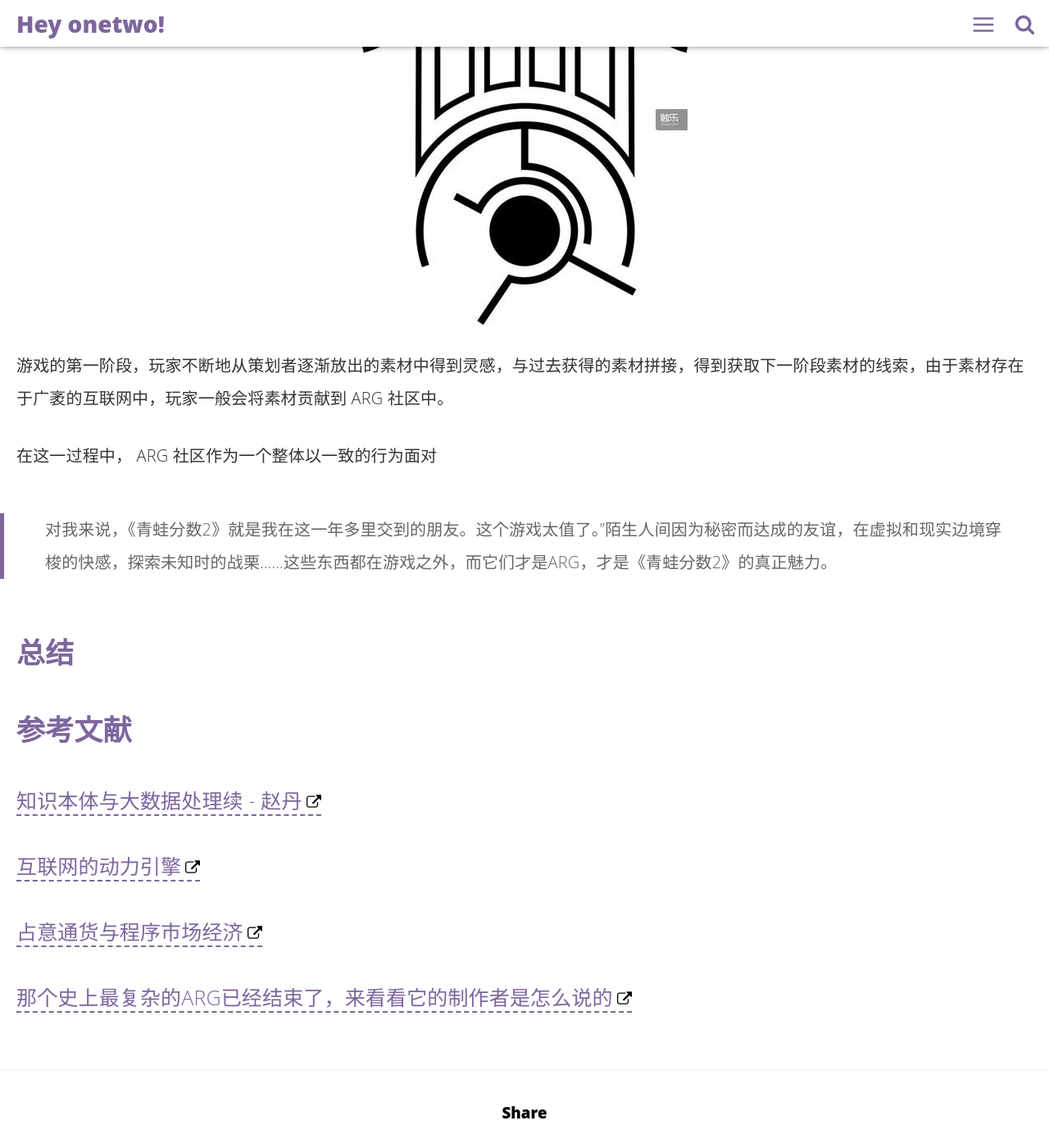
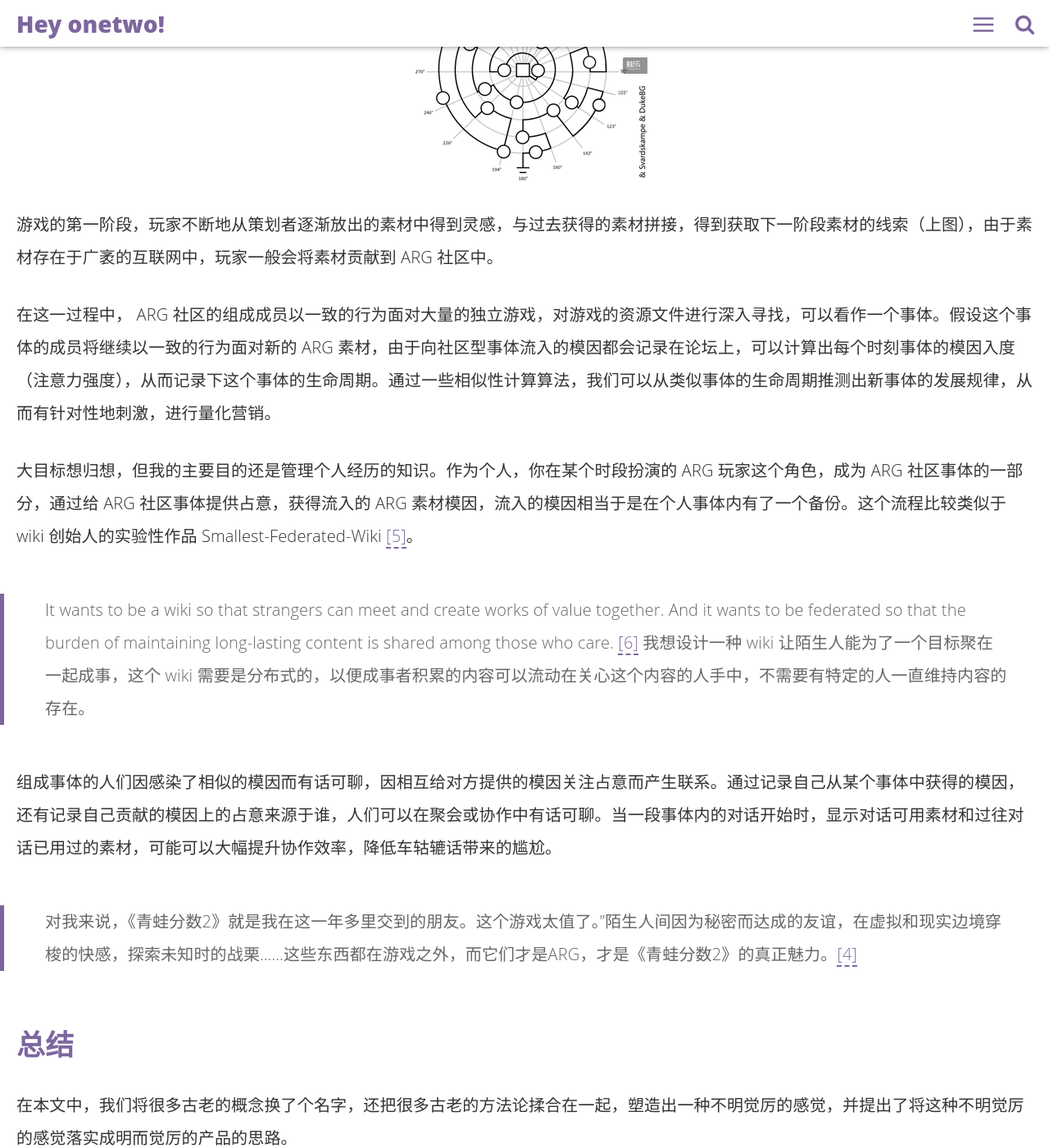
Before and after one commit to linonetwo/linonetwo.github.io, a Jekyll site: the page built from _posts/2017-02-03-处理人格的边界.md, in a window 1280 px wide and 1400 px high, scrolled down 5304 px. Shown: the whole window at 82% size. Built offline with Jekyll 4.4.1, drawn with Linux system fonts in a browser that asks for light colours; comment, search, counter and statistics services are not loaded; some of the changed text lies outside the part shown.

Commit message:
paragraph

```diff
--- a/_posts/2017-02-03-处理人格的边界.md
+++ b/_posts/2017-02-03-处理人格的边界.md
@@ -64,21 +64,32 @@ Palantir 可以从添加的文档中抽取实体和事件，方便使用者搜
 
 「模因」：*由事体间的历史消息组合成的新消息*
 
-「历史消息」描述了复制，「组合」描述了变异，「新消息」描述了传播。这样的定义兼顾了模因在人们心中的可爱模样，也方便了计量，以组合形式搭建的对象一般可以看作是一棵组件树，量化每个组件后一次深度优先搜索即可算出信息的模因量。
+「历史消息」描述了复制，「组合」描述了变异，「新消息」描述了传播。这样的定义兼顾了模因在人们心中的可爱模样，也方便了计量，以组合形式搭建的对象一般可以看作是一棵组件树，量化每个组件后一次深度优先搜索即可算出信息的模因量，虽然由于语用的复杂性，模因量可能不是一个标量。
 
 ## ARG：青蛙分数2
 
 著名高脑洞游戏《青蛙分数》的作者策划了一次替代现实游戏（Alternate Reality Game），被认为是《青蛙分数》续作《青蛙分数2》，这个游戏之所以归类为替代现实，是因为它以一系列隐藏在真实存在的独立游戏中的素材为支点架起了一个虚构的宏大设定（时空旅行者、反抗军等详情请看参考文献）[[4]](#4)，游戏相当于给现实世界增加了一个虚拟的覆盖层，玩家与覆盖层的交互能影响现实，从覆盖现实的角度上看它类似于增强现实（Augmented Reality），事实上 AR 可以是构造 ARG 的手段之一。
 
-![支起替代现实的第一个素材 the eye](https://github.com/linonetwo/linonetwo.github.io/raw/master/assets/img/posts/%E4%BA%8B%E4%BD%93/the%20eye.jpg)
+![素材拼接的结果 the big picture](https://github.com/linonetwo/linonetwo.github.io/raw/master/assets/img/posts/%E4%BA%8B%E4%BD%93/the%20big%20picture.png)
 
-游戏的第一阶段，玩家不断地从策划者逐渐放出的素材中得到灵感，与过去获得的素材拼接，得到获取下一阶段素材的线索，由于素材存在于广袤的互联网中，玩家一般会将素材贡献到 ARG 社区中。
+游戏的第一阶段，玩家不断地从策划者逐渐放出的素材中得到灵感，与过去获得的素材拼接，得到获取下一阶段素材的线索（上图），由于素材存在于广袤的互联网中，玩家一般会将素材贡献到 ARG 社区中。
 
-在这一过程中， ARG 社区作为一个整体以一致的行为面对
+在这一过程中， ARG 社区的组成成员以一致的行为面对大量的独立游戏，对游戏的资源文件进行深入寻找，可以看作一个事体。假设这个事体的成员将继续以一致的行为面对新的 ARG 素材，由于向社区型事体流入的模因都会记录在论坛上，可以计算出每个时刻事体的模因入度（注意力强度），从而记录下这个事体的生命周期。通过一些相似性计算算法，我们可以从类似事体的生命周期推测出新事体的发展规律，从而有针对性地刺激，进行量化营销。
 
-> 对我来说，《青蛙分数2》就是我在这一年多里交到的朋友。这个游戏太值了。”陌生人间因为秘密而达成的友谊，在虚拟和现实边境穿梭的快感，探索未知时的战栗……这些东西都在游戏之外，而它们才是ARG，才是《青蛙分数2》的真正魅力。
+大目标想归想，但我的主要目的还是管理个人经历的知识。作为个人，你在某个时段扮演的 ARG 玩家这个角色，成为 ARG 社区事体的一部分，通过给 ARG 社区事体提供占意，获得流入的 ARG 素材模因，流入的模因相当于是在个人事体内有了一个备份。这个流程比较类似于 wiki 创始人的实验性作品 Smallest-Federated-Wiki [[5]](#5)。
+
+> It wants to be a wiki so that strangers can meet and create works of value together. And it wants to be federated so that the burden of maintaining long-lasting content is shared among those who care. [[6]](#6)
+> 我想设计一种 wiki 让陌生人能为了一个目标聚在一起成事，这个 wiki 需要是分布式的，以便成事者积累的内容可以流动在关心这个内容的人手中，不需要有特定的人一直维持内容的存在。
+
+组成事体的人们因感染了相似的模因而有话可聊，因相互给对方提供的模因关注占意而产生联系。通过记录自己从某个事体中获得的模因，还有记录自己贡献的模因上的占意来源于谁，人们可以在聚会或协作中有话可聊。当一段事体内的对话开始时，显示对话可用素材和过往对话已用过的素材，可能可以大幅提升协作效率，降低车轱辘话带来的尴尬。
+
+> 对我来说，《青蛙分数2》就是我在这一年多里交到的朋友。这个游戏太值了。”陌生人间因为秘密而达成的友谊，在虚拟和现实边境穿梭的快感，探索未知时的战栗……这些东西都在游戏之外，而它们才是ARG，才是《青蛙分数2》的真正魅力。[[4]](#4)
 
 ## 总结
+
+在本文中，我们将很多古老的概念换了个名字，还把很多古老的方法论揉合在一起，塑造出一种不明觉厉的感觉，并提出了将这种不明觉厉的感觉落实成明而觉厉的产品的思路。
+
+通过一个较为简单的模型，我们可以存储人生中与各种素材相遇的语境，以及利用素材的语境，提高利用素材扯淡的水平，还能避免由于健忘对一个人用同一个素材装两次逼，具有较高的装逼价值。
 
 ## 参考文献
 
@@ -89,3 +100,7 @@ Palantir 可以从添加的文档中抽取实体和事件，方便使用者搜
 ### [<span id="3">占意通货与程序市场经济</span>](http://wiki.swarma.net/index.php/%E8%B5%B0%E8%BF%912050%E5%86%85%E5%AE%B9%E6%9B%B4%E6%96%B0#.E5.8D.A0.E6.84.8F.E9.80.9A.E8.B4.A7.E4.B8.8E.E7.A8.8B.E5.BA.8F.E5.B8.82.E5.9C.BA.E7.BB.8F.E6.B5.8E)
 
 ### [<span id="4">那个史上最复杂的ARG已经结束了，来看看它的制作者是怎么说的</span>](http://www.chuapp.com/article/281840.html)
+
+### [<span id="5">Smallest-Federated-Wiki Demo</span>](http://fed.wiki.org/welcome-visitors.html)
+
+### [<span id="6">Smallest-Federated-Wiki Goal</span>](https://github.com/WardCunningham/Smallest-Federated-Wiki/wiki)
```
